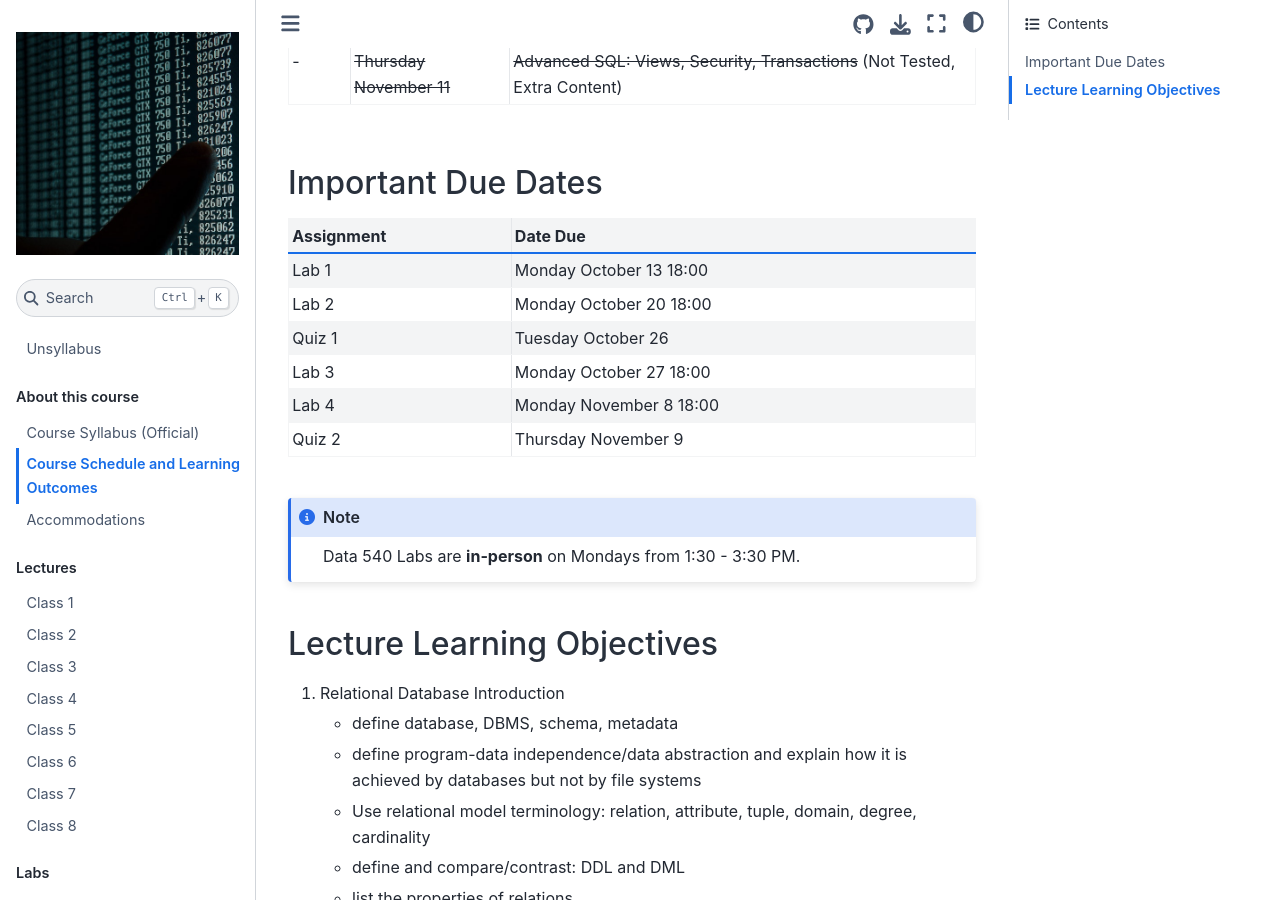
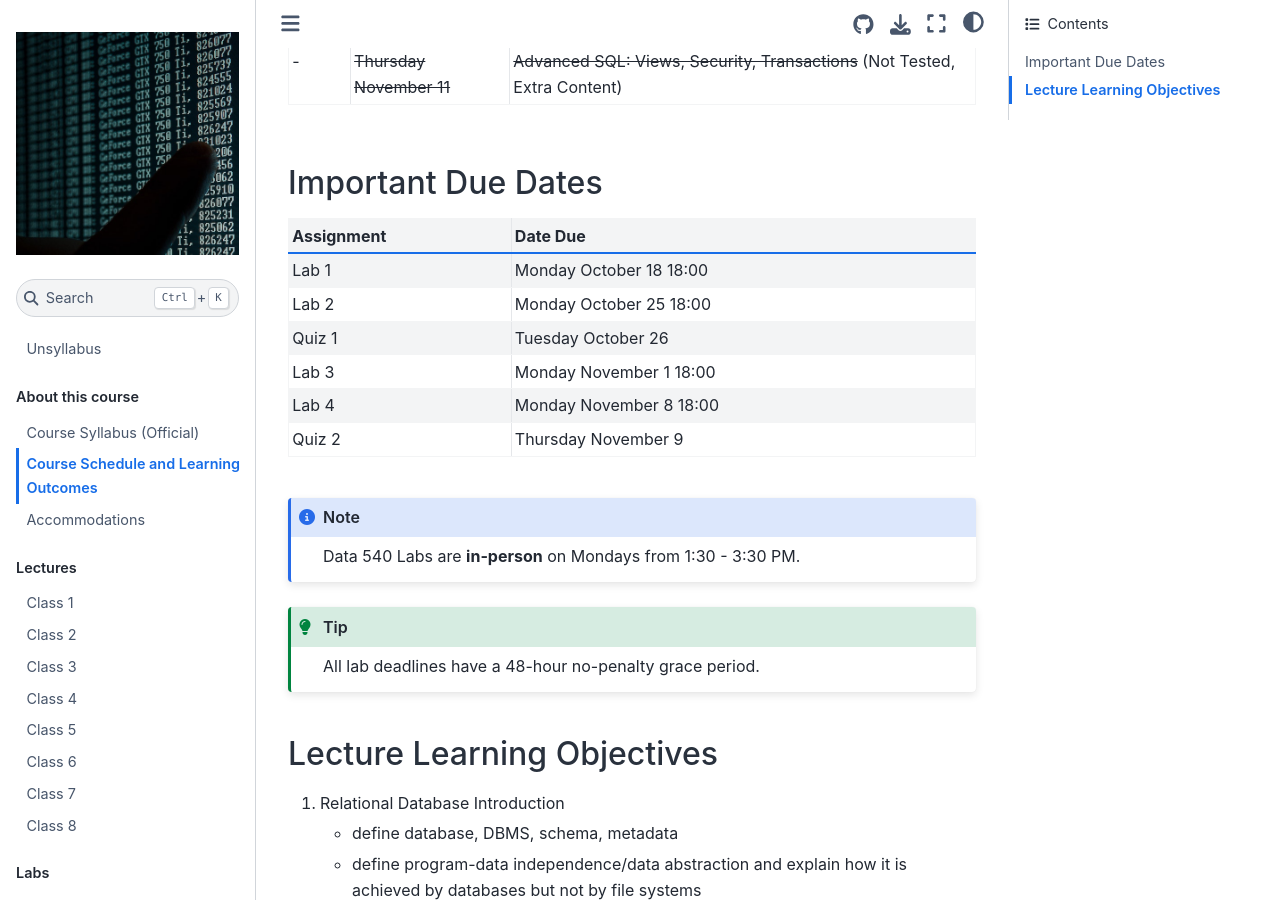
Before and after one commit to ubco-cmps/data540_course, a Jupyter Book: the page built from about/syllabus_bits/course_schedule.md, in a window 1280 px wide and 900 px high, scrolled down 641 px. Built offline with Jupyter Book 1.0.4 settings and Sphinx 7.4.7 and the Sphinx Book theme 1.1.4, drawn with Linux system fonts in a browser that asks for light colours.

Commit message:
fix deadlines on schedule

````diff
--- a/about/syllabus_bits/course_schedule.md
+++ b/about/syllabus_bits/course_schedule.md
@@ -19,15 +19,19 @@ Course Schedule
 
 | Assignment | Date Due                 |
 |------------|--------------------------|
-| Lab 1      | Monday October 13 18:00  |
-| Lab 2      | Monday October 20 18:00  |
+| Lab 1      | Monday October 18 18:00  |
+| Lab 2      | Monday October 25 18:00  |
 | Quiz 1     | Tuesday October 26       |
-| Lab 3      | Monday October 27 18:00  |
+| Lab 3      | Monday November 1 18:00  |
 | Lab 4      | Monday November 8  18:00 |
 | Quiz 2     | Thursday November 9      |
 
 ```{note}
 Data 540 Labs are **in-person** on Mondays from 1:30 - 3:30 PM.
+```
+
+```{tip}
+All lab deadlines have a 48-hour no-penalty grace period.
 ```
 
 ## Lecture Learning Objectives
````
